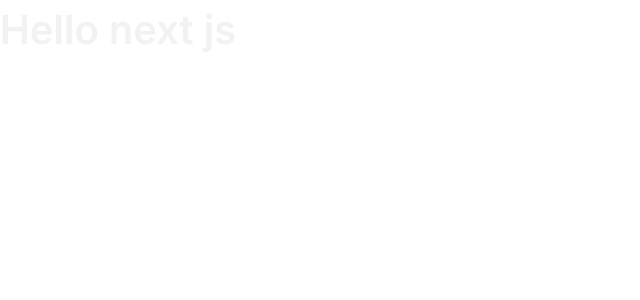
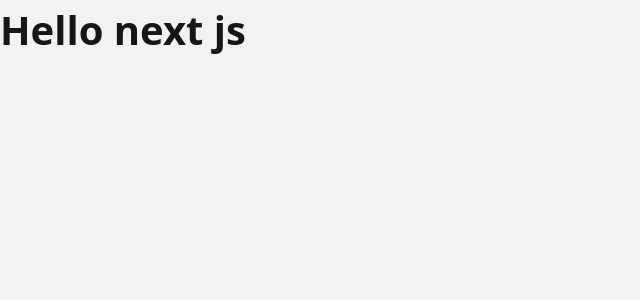
Before and after one commit to up2dul/up2dul.my.id, a Next.js app: page / in a window 1280 px wide. Shown: the top 300 px of the page, without its empty margins (0-640 px from the left). Built offline with nearby package versions, Linux system fonts and the light colour scheme.

Commit message:
feat(styles): applying some dark and light mode styling in css

```diff
--- a/src/styles/globals.css
+++ b/src/styles/globals.css
@@ -3,7 +3,9 @@
 @tailwind utilities;
 
 @layer base {
-  * { @apply font-inter text-white; }
+  body { @apply bg-white transition-colors dark:bg-black; }
+
+  * { @apply text-black dark:text-white; }
 
   p { @apply font-normal text-lg; }
 
@@ -14,6 +16,8 @@
   h2 { @apply text-h2; }
 
   h3 { @apply text-h3; }
+
+  button:focus { @apply outline-none ring-2 ring-blue ring-offset-4 ring-offset-white dark:ring-offset-black; }
 }
 
 @layer utilities {
```
